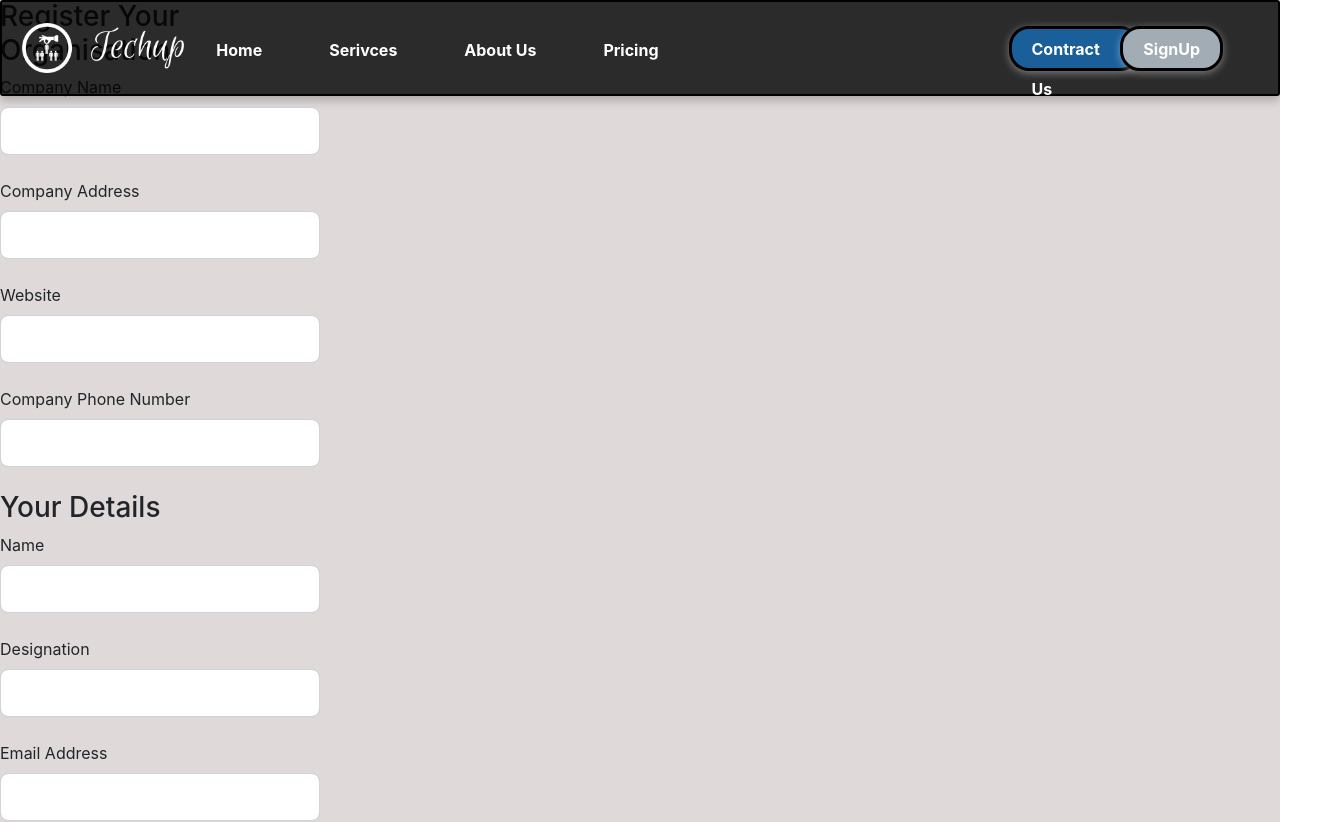
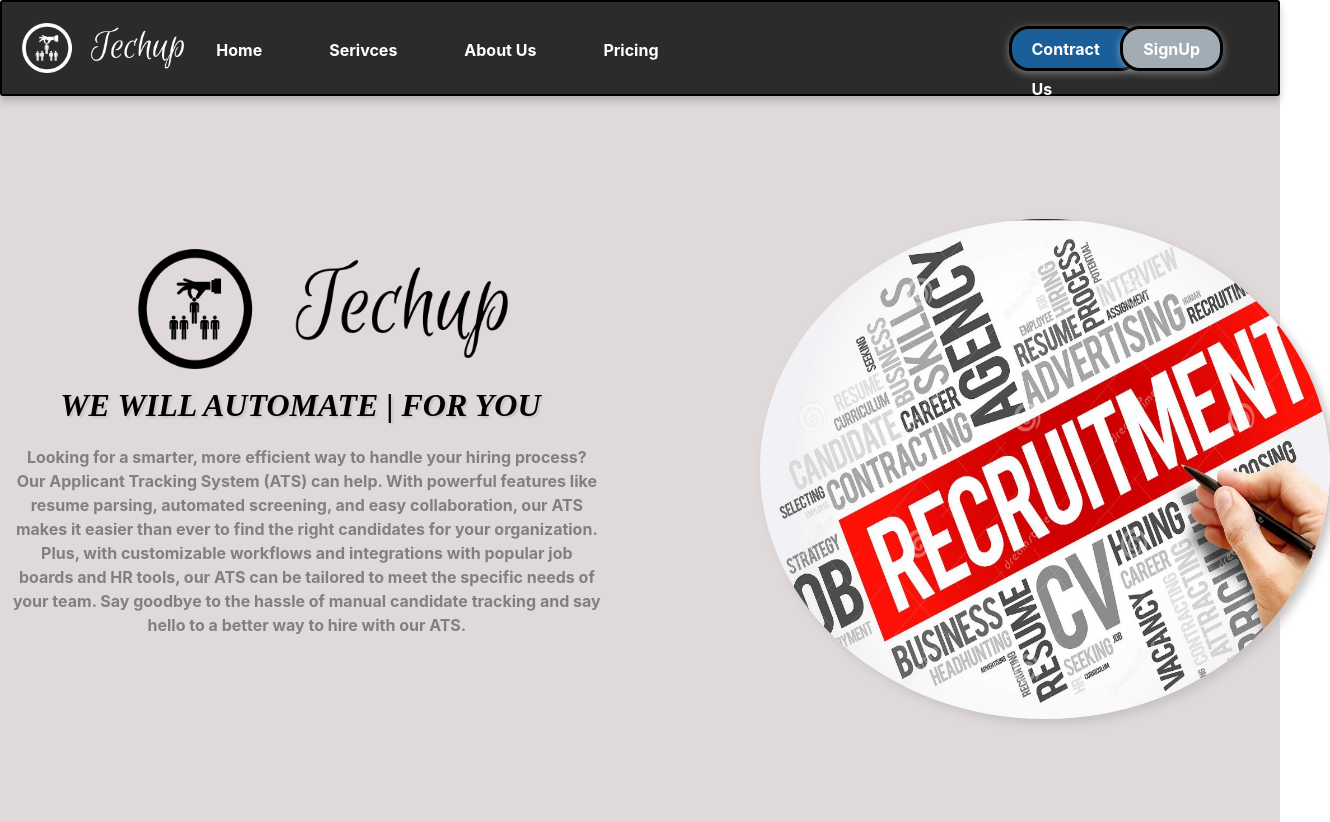
Before and after one commit to MateenAhmed23/techup, a React (Create React App) app in the folder client/: page / in a window 1280 px wide. Shown: the top 822 px of the page, 1330 px wide, since content can reach past the window. Built offline with nearby package versions, Linux system fonts and the light colour scheme; the HTML template or start-up script is replaced by a standard one.

Commit message:
Added Routing

```diff
--- a/client/package.json
+++ b/client/package.json
@@ -10,6 +10,7 @@
     "font-awesome": "^4.7.0",
     "react": "^18.2.0",
     "react-dom": "^18.2.0",
+    "react-router-dom": "^6.8.2",
     "react-scripts": "5.0.1",
     "react-transition-group": "^4.4.5",
     "web-vitals": "^2.1.4"
--- a/client/src/App.js
+++ b/client/src/App.js
@@ -1,19 +1,42 @@
 // import logo from './logo.svg';
 import "./App.css";
 
-import React, { Component } from "react";
+import React from "react";
+
+// For routing
+// import { BrowserRouter, Route, Routes } from 'react-router-dom';
+
+import {
+  createBrowserRouter,
+  RouterProvider,
+} from "react-router-dom";
+
 import Landingpage from "./components/landingpage";
 import Login from "./components/login";
 import Signup from "./components/signup";
 import CompDetails from "./components/companyDetails";
 
+
+
+const router = createBrowserRouter([
+  {
+    path: "/",
+    element: <Landingpage />,
+  },
+  {
+    path: "/login",
+    element: <Login />,
+  },
+  {
+    path: "/register",
+    element: <Signup />,
+  }
+]);
+
 function App() {
   return (
     <React.Fragment>
-      {/* <Landingpage></Landingpage> */}
-      {/* <Login></Login> */}
-      {/* <Signup></Signup> */}
-        <CompDetails></CompDetails>
+      <RouterProvider router={router} />
     </React.Fragment>
   );
 }
```
Also changed, not shown: 1 other file (tests, documents, lock files or other folders).
